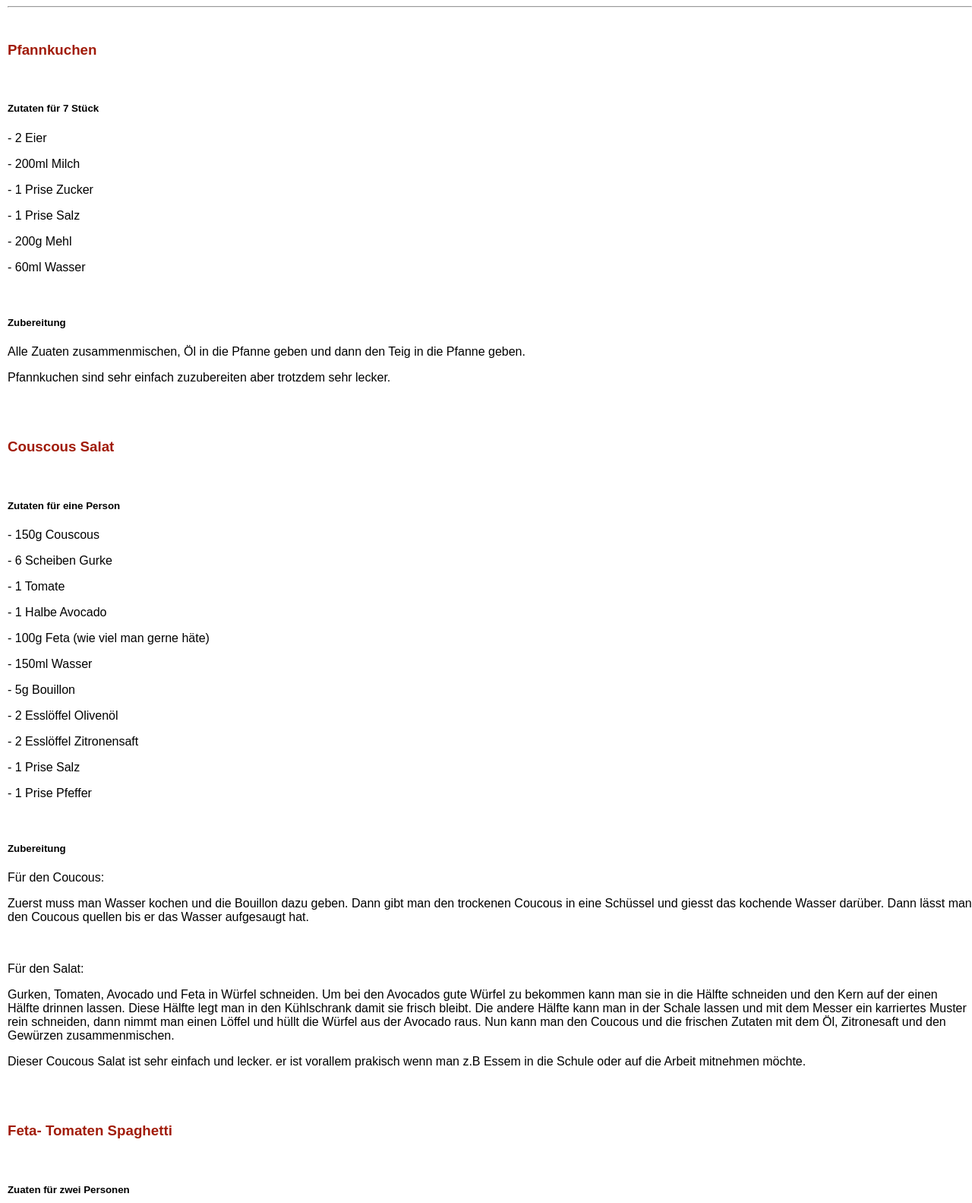
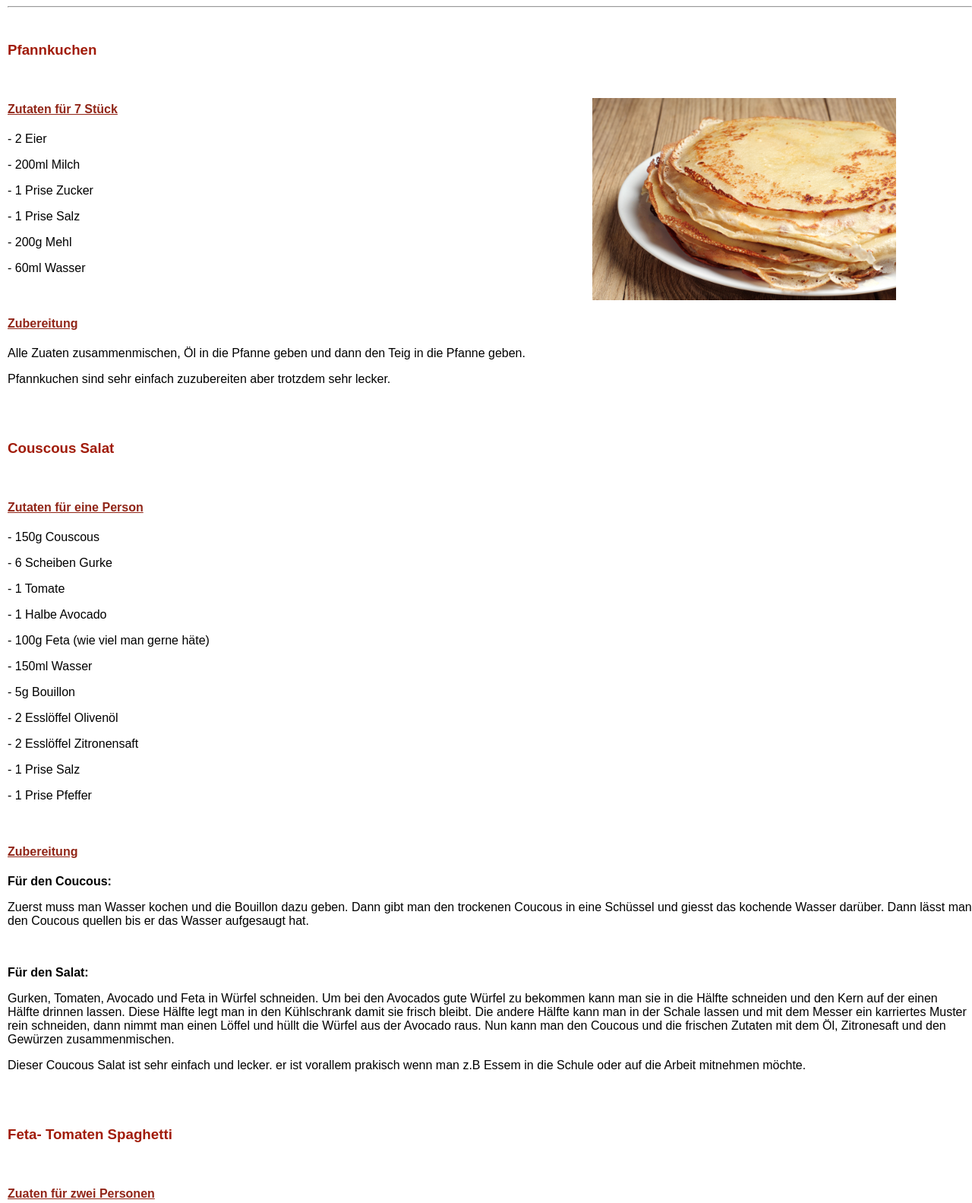
Before and after one commit to gymmu-DC-CS/erstelle-einen-blogeintrag-e255558, a plain HTML site: page index.html in a window 1280 px wide. Shown: the part 200-1783 px from the top of the page at 76% size. Drawn offline with Linux system fonts and the light colour scheme.

Commit message:
bild hinzugefügt

```diff
--- a/index.html
+++ b/index.html
@@ -27,7 +27,10 @@
   <br>
  <h3>Pfannkuchen</h3>
  <br>
-  <h5>Zutaten für 7 Stück</h5>
+ <p>
+  <img src="pfannkuchen.jpg" alt="Pfannkuchen" id="pfannkuchen">
+ </p>
+  <h4>Zutaten für 7 Stück</h4>
   <p>- 2 Eier</p>
   <p>- 200ml Milch</p>
   <p>- 1 Prise Zucker</p>
@@ -35,7 +38,7 @@
   <p>- 200g Mehl</p>
   <p>- 60ml Wasser</p>
  <br>
-  <h5>Zubereitung</h5>
+  <h4>Zubereitung</h4>
   <p>Alle Zuaten zusammenmischen, Öl in die Pfanne geben und dann den Teig in die Pfanne geben.
  <br>
  <p>Pfannkuchen sind sehr einfach zuzubereiten aber trotzdem sehr lecker. </p>
@@ -43,7 +46,7 @@
  <br>
  <h3>Couscous Salat</h3>
  <br>
- <h5>Zutaten für eine Person</h5>
+ <h4>Zutaten für eine Person</h4>
  <p>- 150g Couscous</p>
  <p>- 6 Scheiben Gurke</p>
  <p>- 1 Tomate</p>
@@ -56,18 +59,18 @@
  <p>- 1 Prise Salz</p>
  <p>- 1 Prise Pfeffer</p>
  <br>
- <h5>Zubereitung</h5>
- <p>Für den Coucous:</p>
+ <h4>Zubereitung</h4>
+ <p class="hervorheben">Für den Coucous:</p>
  <p>Zuerst muss man Wasser kochen und die Bouillon dazu geben. Dann gibt man den trockenen Coucous in eine Schüssel und giesst das kochende Wasser darüber. Dann lässt man den Coucous quellen bis er das Wasser aufgesaugt hat. </p>
  <br>
- <p>Für den Salat:</p>
+ <p class="hervorheben"> Für den Salat:</p>
  <p>Gurken, Tomaten, Avocado und Feta in Würfel schneiden. Um bei den Avocados gute Würfel zu bekommen kann man sie in die Hälfte schneiden und den Kern auf der einen Hälfte drinnen lassen. Diese Hälfte legt man in den Kühlschrank damit sie frisch bleibt. Die andere Hälfte kann man in der Schale lassen und mit dem Messer ein karriertes Muster rein schneiden, dann nimmt man einen Löffel und hüllt die Würfel aus der Avocado raus. Nun kann man den Coucous und die frischen Zutaten mit dem Öl, Zitronesaft und den Gewürzen zusammenmischen.  </p>
  <p>Dieser Coucous Salat ist sehr einfach und lecker. er ist vorallem prakisch wenn man z.B Essem in die Schule oder auf die Arbeit mitnehmen möchte.</p>
  <br>
  <br>
  <h3> Feta- Tomaten Spaghetti</h3>
  <br>
- <h5>Zuaten für zwei Personen</h5>
+ <h4>Zuaten für zwei Personen</h4>
  <p>- 250g Spaghetti</p>
  <p>- Wasser und Salz</p>
  <p>- Eine halbe Zwiebel</p>
@@ -78,12 +81,12 @@
  <p>Salz und Pfeffer</p>
  <p>Parmesan nach Bedarf</p>
  <br>
- <h5>Zubereitung</h5>
- <p>Für die Spaghetti:</p>
+ <h4>Zubereitung</h4>
+ <p class="hervorheben">Für die Spaghetti:</p>
  <p>Zuerst das wasser kochen, sobald es anfängt zu sieden muss man etwas Salz dazugeben. Dann die Spaghetti in den Topf.</p>
  <p>Ein Tipp von mir ist hier, die Spaghetti nicht zu brechen sondern sie in den Topf legen und sobald die Seite, welche im Wasser ist genug weich ist kann man die andere Hälfte, die noch hart ist in den Topf schieben.</p>
 
- <p>Für die Sauce:</p>
+ <p class="hervorheben">Für die Sauce:</p>
  <p>Zwiebel, Tomaten und Feta in Würfel schneiden und Knoblauch pressen. Öl in eine Pfanne geben, dann die Zwiebelwürfel und den gepressten Knoblauch hinzugeben. Sobald diese goldbraun angebraten sind den Rahm in die Pfanne geben. Nachdem muss man die Hitze sofort etwas runter drehen. Dann die Tomaten und den Feta in die Pfanne geben. Geringe Hitze und Deckel darauf machen. </p>
  <p>Sobald die Spaghetti nun gar sind, und der Feta in der Pfanne anfängt weich zu werden kann man die Sauce in eine Schüssel geben und mit einem Pürerstab pürieren. Nun muss man die Spaghetti abschöpfen und Butter hinzufügen. Danach kann man sie in die Pfanne machen, in der man die Sauce gemacht hat. Dann die Sauce hinzugeben und alles vermischen. Nun kann man sie geniessen und bei Bedarf noch Parmesan darüber streuen.</p>
  <p>Diese Sauce mit den Nudeln ist sehr einfach und auch schnell zuzubereiten wennn man am Abend mal etwas Leckeres zaubern möchte.</p>
```
Also changed, not shown: feta tomate.jpg (added), pfannkuchen.jpg (added), 1 other file.
